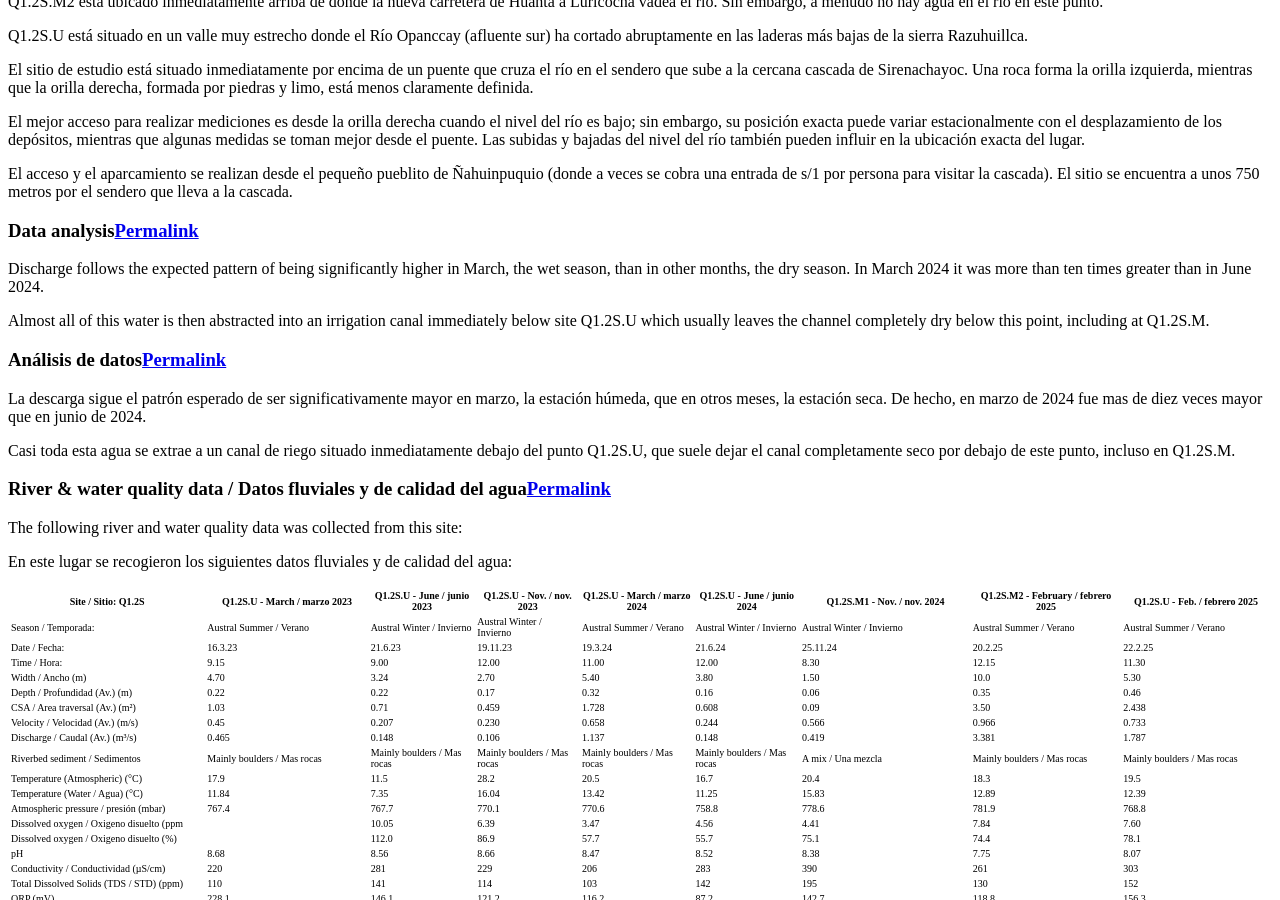
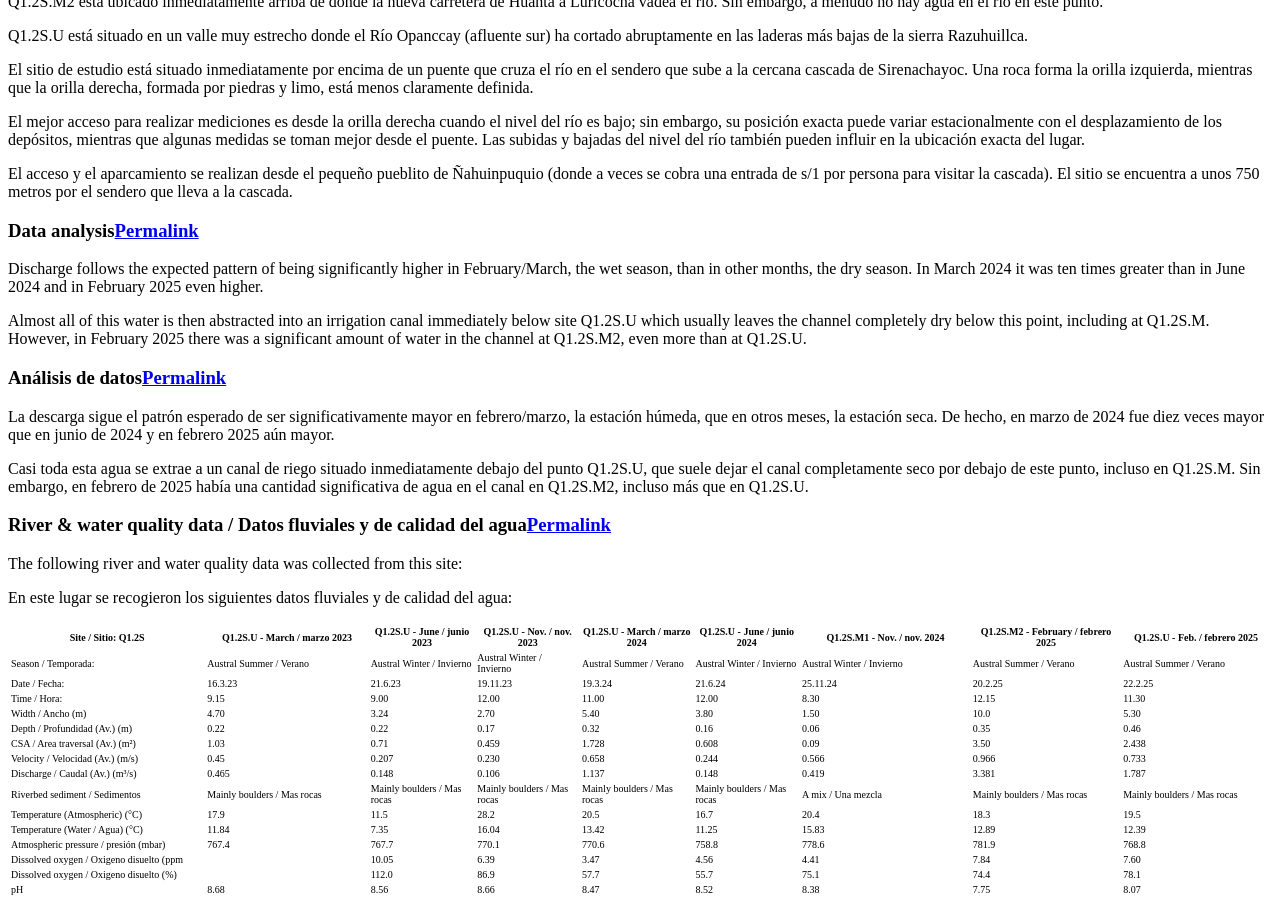
Before and after one commit to HVLepage/cavep-unah, a Jekyll site: the page built from _docs/site-network/Q1_2S.md, in a window 1280 px wide and 900 px high, scrolled down 5717 px. Built offline with Jekyll 4.4.1, drawn with Linux system fonts in a browser that asks for light colours; comment, search, counter and statistics services are not loaded.

Commit message:
Update Q1_2S.md

```diff
--- a/_docs/site-network/Q1_2S.md
+++ b/_docs/site-network/Q1_2S.md
@@ -108,16 +108,20 @@ El acceso y el aparcamiento se realizan desde el pequeño pueblito de Ñahuinpuq
 
 ### Data analysis
 
-Discharge follows the expected pattern of being significantly higher in March, the wet season, than in other months, the dry season. In March 2024 it was more than ten times greater than in June 2024.
+Discharge follows the expected pattern of being significantly higher in February/March, the wet season, than in other months, the dry season. In March 2024 it was ten times greater than in June 2024 and in February 2025 even higher.
 
-Almost all of this water is then abstracted into an irrigation canal immediately below site Q1.2S.U which usually leaves the channel completely dry below this point, including at Q1.2S.M.
+Almost all of this water is then abstracted into an irrigation canal immediately below site Q1.2S.U which usually leaves the channel completely dry below this point, including at Q1.2S.M. However, in February 2025 there was a significant amount of water in the channel at Q1.2S.M2, even more than at Q1.2S.U.
+
+
 
 
 ### Análisis de datos
 
-La descarga sigue el patrón esperado de ser significativamente mayor en marzo, la estación húmeda, que en otros meses, la estación seca. De hecho, en marzo de 2024 fue mas de diez veces mayor que en junio de 2024.
+La descarga sigue el patrón esperado de ser significativamente mayor en febrero/marzo, la estación húmeda, que en otros meses, la estación seca. De hecho, en marzo de 2024 fue diez veces mayor que en junio de 2024 y en febrero 2025 aún mayor.
 
-Casi toda esta agua se extrae a un canal de riego situado inmediatamente debajo del punto Q1.2S.U, que suele dejar el canal completamente seco por debajo de este punto, incluso en Q1.2S.M.
+Casi toda esta agua se extrae a un canal de riego situado inmediatamente debajo del punto Q1.2S.U, que suele dejar el canal completamente seco por debajo de este punto, incluso en Q1.2S.M. Sin embargo, en febrero de 2025 había una cantidad significativa de agua en el canal en Q1.2S.M2, incluso más que en Q1.2S.U.
+
+
 
 
 ### River & water quality data / Datos fluviales y de calidad del agua
```
